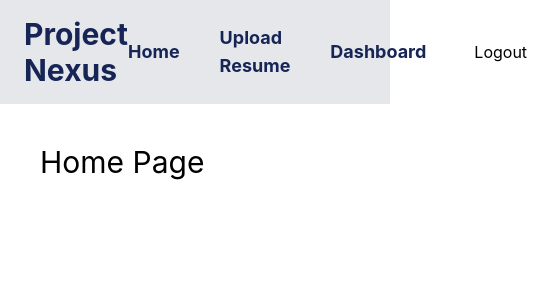
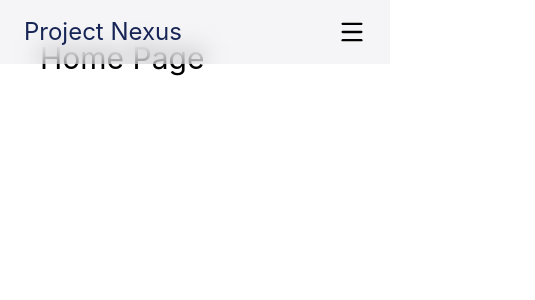
Before and after one commit to heyitsmeravi/project_Nexus, a React (Vite) app in the folder client/: page / in a window 390 px wide. Shown: the top 300 px of the page, 535 px wide, since content can reach past the window. Built offline with nearby package versions, Linux system fonts and the light colour scheme.

Commit message:
chore: update Navbar with Responsiveness

```diff
--- a/client/src/components/Navbar.tsx
+++ b/client/src/components/Navbar.tsx
@@ -1,16 +1,48 @@
-import { NavLink } from "react-router-dom"
+import { NavLink } from "react-router-dom";
+import { useState,useEffect } from "react";
+import {Menu, X} from "lucide-react";
 export default function Navbar(){
+    const navLinkClass=({isActive}:{isActive:boolean})=>isActive? "text-blue-600 underline text-2l cursor-default":"text-blue-950 hover:text-blue-400 hover:underline cursor-pointer transition-colors";
+    const [scrolled, setScrolled] = useState(false);
+    const [menuOpen,setMenuOpen] = useState(false);
+    useEffect(() => {
+    const handleScroll = () => {
+      const scrollY = window.scrollY;
+      setScrolled(scrollY > 50);
+    };
+
+    window.addEventListener("scroll", handleScroll);
+    return () => {
+      window.removeEventListener("scroll", handleScroll);
+    };
+  }, []);
     return (
-        <nav className="bg-gray-200 px-6 py-4 flex justify-between items-center">
-            <h1 className="text-3xl text-blue-950 font-bold ">Project Nexus</h1>
-            <div className="flex gap-10">
-                <ul className="flex gap-10 text-blue-950 text-lg font-bold items-center ">
-                    <li><NavLink className="cursor-pointer hover:text-blue-400 hover:underline" to="/">Home</NavLink></li>
-                    <li><NavLink className="cursor-pointer hover:text-blue-400 hover:underline" to="/upload">Upload Resume</NavLink></li>
-                    <li><NavLink className="cursor-pointer hover:text-blue-400 hover:underline" to="/dashboard">Dashboard</NavLink></li>
+        <nav className={`fixed top-0 left-0 w-full z-50 bg-gray-200/40 backdrop-blur-md px-6 flex justify-between items-center ${scrolled ? 'bg-black/40 py-2 backdrop-blur-md shadow-2xl' : 'py-4'}`} >
+            <h1 className={`text-blue-950 ${scrolled?'text-7xl':'text-2xl'}`}>Project Nexus</h1>
+            <div className="hidden md:flex gap-10 items-center">
+                <ul className="flex gap-10 text-lg font-bold">
+                    <li><NavLink className={navLinkClass} to="/">Home</NavLink></li>
+                    <li><NavLink className={navLinkClass} to="/upload">Upload Resume</NavLink></li>
+                    <li><NavLink className={navLinkClass} to="/dashboard">Dashboard</NavLink></li>
                 </ul>
                 <button className=" bg-white px-2 py-1 rounded-md hover:bg-gray-100 cursor-pointer" type='button'>Logout</button>
              </div>
+            <button
+              className="md:hidden text-2xl"
+              onClick={() => setMenuOpen(!menuOpen)}
+            >
+              {menuOpen ? <X size={28}></X> : <Menu size={28}/>}
+            </button>
+            {
+              menuOpen&& (
+                <div className="absolute top-full left-0 w-full bg-white shadow-md flex flex-col items-center gap-6 py-6 md:hidden">
+                  <NavLink className={navLinkClass} to="/" onClick={()=>setMenuOpen(false)}>Home</NavLink>
+                  <NavLink className={navLinkClass} to="/upload" onClick={()=>setMenuOpen(false)}>Upload Resume</NavLink>
+                  <NavLink className={navLinkClass} to="/dashboard" onClick={()=>setMenuOpen(false)}>Dashboard</NavLink>
+                  <button className="bg-gray-100 px-4 py-2 rounded-md" type='button'>Logout</button>
+                </div>
+              )
+            }
         </nav>
     )
 }
```
